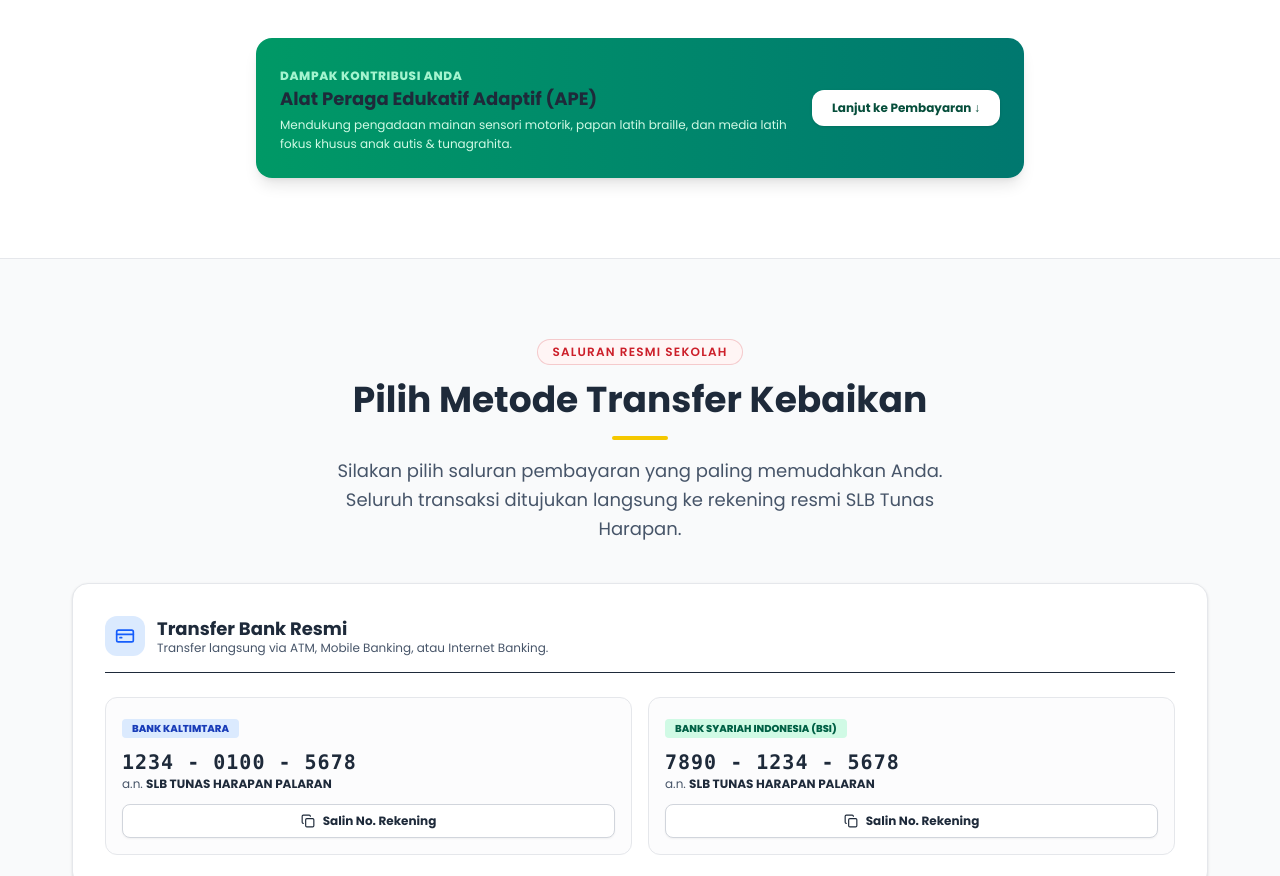
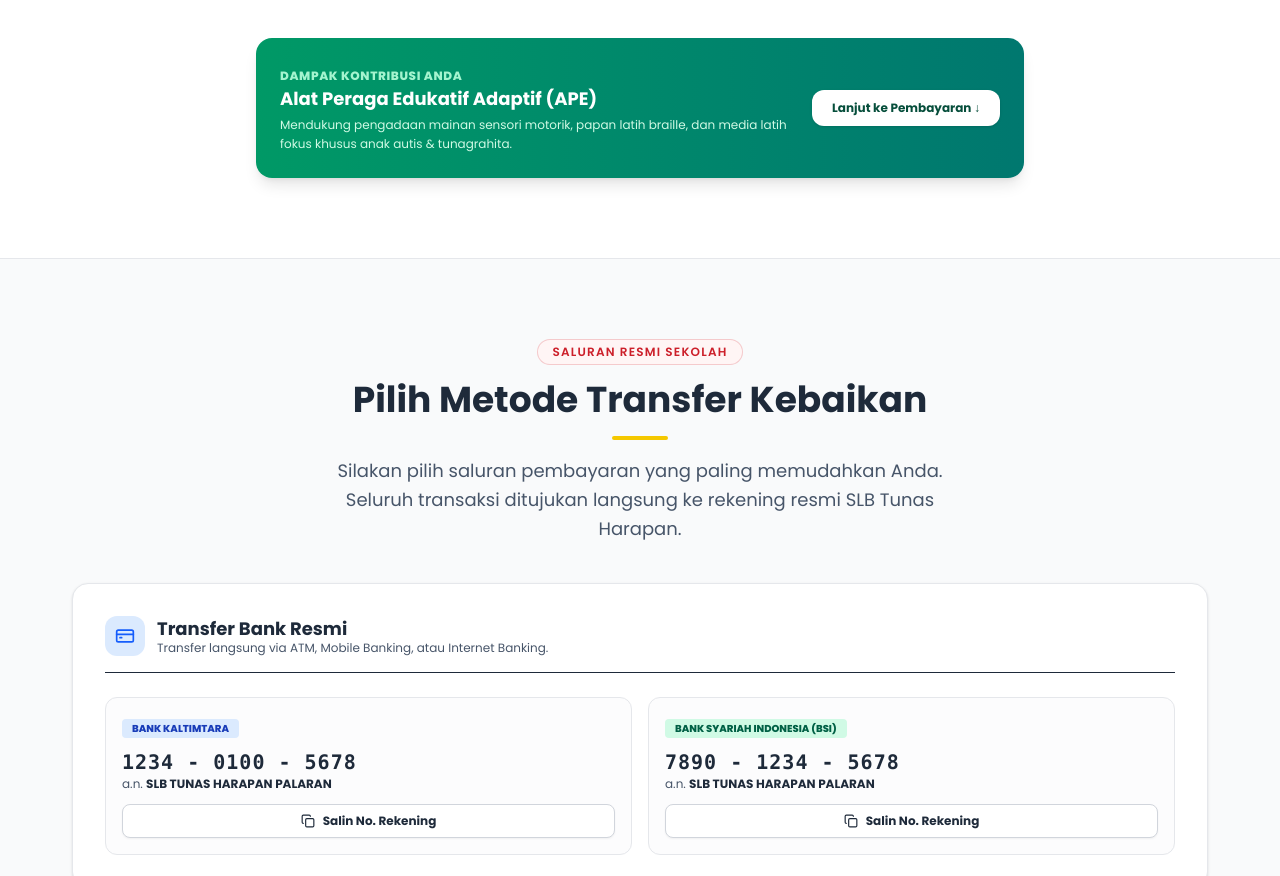
Before and after one commit to mustafidh08/Web-SLB-Tunas-Harapan-Samarinda, a Next.js app: page /donasi in a window 1280 px wide. Shown: the part 1337-2213 px from the top of the page. Built offline with nearby package versions, Linux system fonts and the light colour scheme; no server answers.

Commit message:
fix(donasi): force solid white (#ffffff) font color on banner title heading

```diff
--- a/app/donasi/DonasiClient.tsx
+++ b/app/donasi/DonasiClient.tsx
@@ -177,7 +177,7 @@
           <div className="max-w-3xl mx-auto bg-gradient-to-r from-emerald-600 to-teal-700 text-white p-6 rounded-2xl shadow-lg flex flex-col sm:flex-row items-center justify-between gap-4">
             <div className="space-y-1 text-center sm:text-left">
               <span className="text-xs uppercase font-extrabold tracking-wider text-emerald-200">Dampak Kontribusi Anda</span>
-              <h4 className="text-lg font-bold">{currentImpact.judul}</h4>
+              <h4 className="text-lg font-bold !text-white" style={{ color: "#ffffff" }}>{currentImpact.judul}</h4>
               <p className="text-xs text-emerald-100 max-w-xl leading-relaxed">{currentImpact.deskripsi}</p>
             </div>
             <a
```
